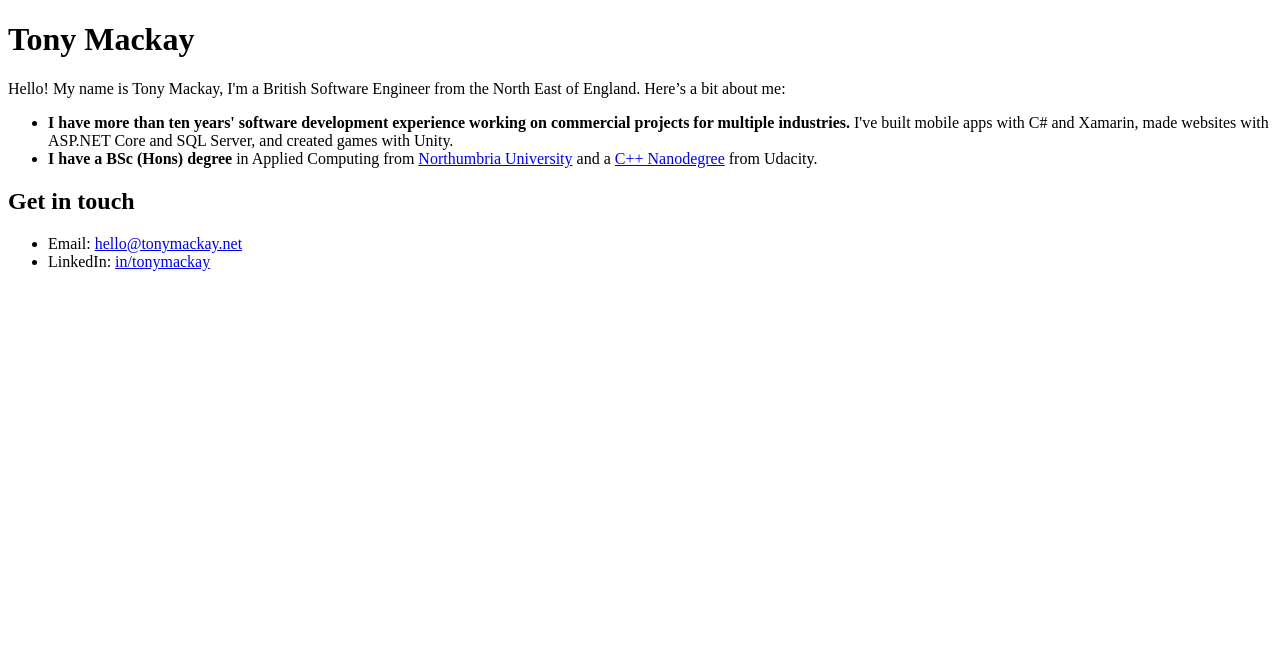
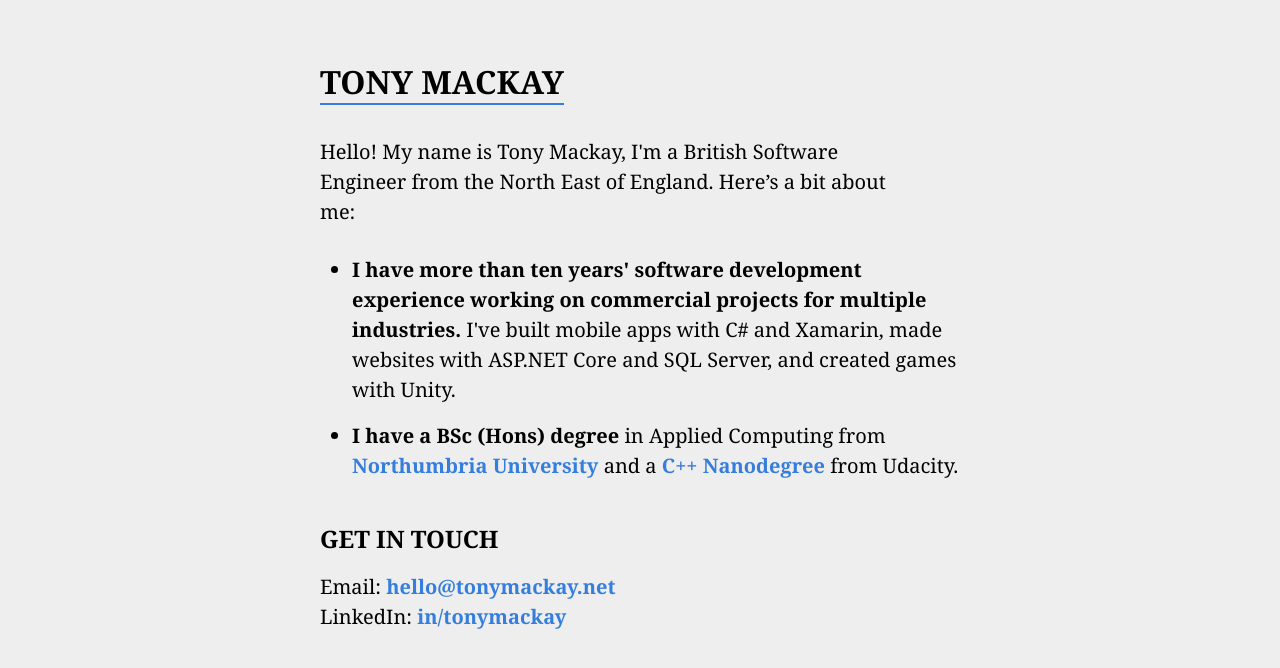
Before and after one commit to tonymackay/tonymackay.net, a plain HTML site: page index.html in a window 1280 px wide. Drawn offline with Linux system fonts and the light colour scheme; the site is published under a folder, as on GitHub Pages, so addresses that start at the root find nothing.

Commit message:
fix: Update incorrect stylesheet link

```diff
--- a/index.html
+++ b/index.html
@@ -4,7 +4,7 @@
         <meta charset="utf-8">
         <title>Tony Mackay</title>
         <meta name="viewport" content="width=device-width, initial-scale=1">
-        <link href="/tachyons.min.css" rel="stylesheet">
+        <link href="tachyons.min.css" rel="stylesheet">
     </head>
     <body class="athelas bg-light-gray">
         <main class="mw7-ns center pa3 pt5 ph5-ns vh-100">
```
